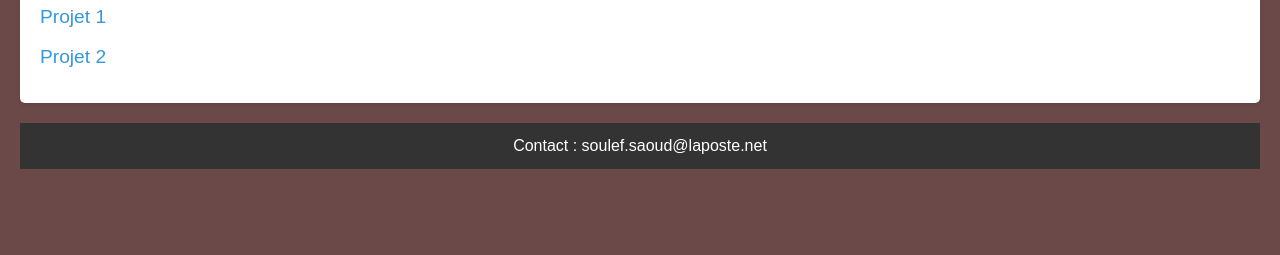
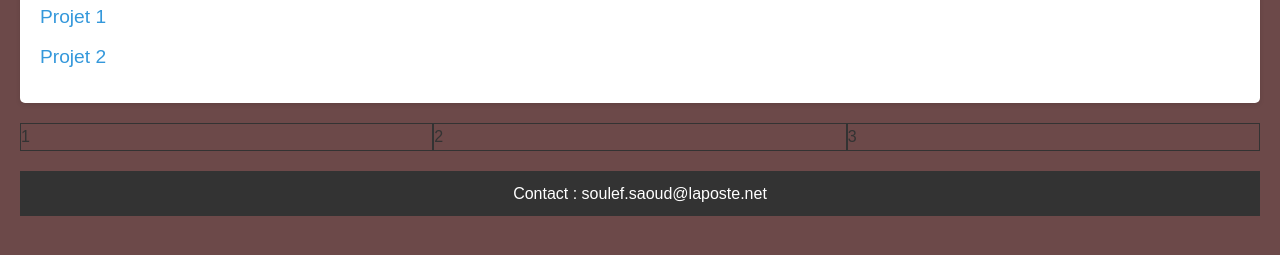
Before and after one commit to saoudsoulef/github.io, a plain HTML site: page index.html in a window 1280 px wide. Shown: the part 441-696 px from the top of the page. Drawn offline with Linux system fonts and the light colour scheme.

Commit message:
second commit

```diff
--- a/index.html
+++ b/index.html
@@ -34,6 +34,12 @@
     </ul>
   </section>
 
+  <div class="container">
+    <div class="section">1</div>
+    <div class="section">2</div>
+    <div class="section">3</div>
+  </div>
+
 </body>
   <footer>
     <p>Contact : soulef.saoud@laposte.net</p>
--- a/style.css
+++ b/style.css
@@ -61,6 +61,23 @@ section ul li a:hover {
   text-decoration: underline;
 }
 
+
+.container {
+  display: flex;
+}
+
+.section {
+  flex: 1; /*grow*/
+  border: 1px solid;
+}
+
+@media (max-width: 768px) { /*breakpoint*/
+  .container {
+    flex-direction: column;
+  }
+}
+
+
 /* Style du pied de page */
 footer {
   background-color: #333;
```
